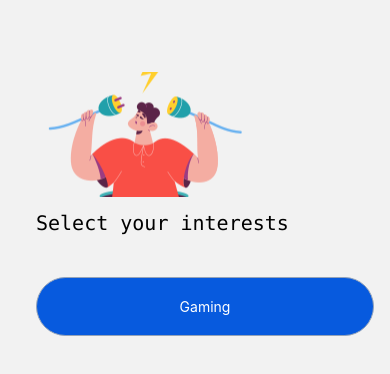
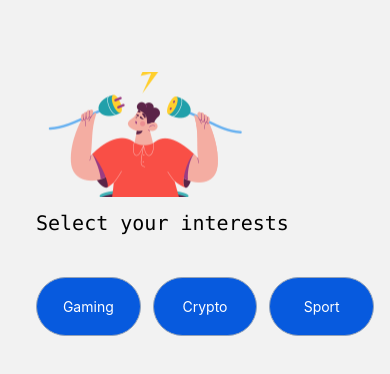
Before and after one commit to codewithkevin/StudyMate, a React Native app: screen /interest in a window 390 px wide. Shown: the top 374 px of the page. Built offline with nearby package versions, Linux system fonts and the light colour scheme; no server answers.

Commit message:
Created Sport Function

```diff
--- a/Context/ProfileContext/InterestContext.jsx
+++ b/Context/ProfileContext/InterestContext.jsx
@@ -7,6 +7,8 @@ const InterestContextProvider = (props) => {
   const initialState = [];
   const [interest, setInterest] = useState([]);
   const [game, setGame] = useState(false);
+  const [crypto, setCrypto] = useState(false);
+  const [sport, setSport] = useState(false);
 
   function gamefun(event) {
     event.preventDefault();
@@ -23,7 +25,45 @@ const InterestContextProvider = (props) => {
     }
   }
 
-  const values = { game, interest, gamefun };
+  function cryptofun(event) {
+    event.preventDefault();
+    if (crypto == true) {
+      setCrypto((current) => !current);
+      setInterest((current) => [...current, "crypto"]);
+    } else {
+      setCrypto((current) => !current);
+      setInterest((current) =>
+        current.filter((element) => {
+          return element !== "crypto";
+        })
+      );
+    }
+  }
+
+  function sportfun(event) {
+    event.preventDefault();
+    if (sport == true) {
+      setSport((current) => !current);
+      setInterest((current) => [...current, "sport"]);
+    } else {
+      setSport((current) => !current);
+      setInterest((current) =>
+        current.filter((element) => {
+          return element !== "sport";
+        })
+      );
+    }
+  }
+
+  const values = {
+    game,
+    interest,
+    gamefun,
+    cryptofun,
+    crypto,
+    sportfun,
+    sport,
+  };
 
   return (
     <InterestContext.Provider value={values}>
--- a/Screens/ProfileSetup/UserInterest.jsx
+++ b/Screens/ProfileSetup/UserInterest.jsx
@@ -3,7 +3,8 @@ import React, { useContext } from "react";
 import { InterestContext } from "./../../Context/ProfileContext/InterestContext";
 
 const UserInterest = () => {
-  const { game, interest, gamefun } = useContext(InterestContext);
+  const { game, interest, gamefun, cryptofun, crypto, sportfun, sport } =
+    useContext(InterestContext);
 
   console.log(interest);
 
@@ -22,7 +23,7 @@ const UserInterest = () => {
         </Text>
       </View>
 
-      <View className="flex-row ml-5">
+      <View className="flex-row ml-5 space-x-3">
         <View className="flex-1">
           <TouchableOpacity
             onPress={gamefun}
@@ -30,7 +31,35 @@ const UserInterest = () => {
               game ? "border-slate-400" : "bg-[#075ADE]"
             } p-5  justify-center rounded-full items-center`}
           >
-            <Text className={`${game ? "text-black" : "text-white"}`}>Gaming</Text>
+            <Text className={`${game ? "text-black" : "text-white"}`}>
+              Gaming
+            </Text>
+          </TouchableOpacity>
+        </View>
+
+        <View className="flex-1">
+          <TouchableOpacity
+            onPress={cryptofun}
+            className={`border border-slate-400 ${
+              crypto ? "border-slate-400" : "bg-[#075ADE]"
+            } p-5  justify-center rounded-full items-center`}
+          >
+            <Text className={`${crypto ? "text-black" : "text-white"}`}>
+              Crypto
+            </Text>
+          </TouchableOpacity>
+        </View>
+
+        <View className="flex-1">
+          <TouchableOpacity
+            onPress={sportfun}
+            className={`border border-slate-400 ${
+              sport ? "border-slate-400" : "bg-[#075ADE]"
+            } p-5  justify-center rounded-full items-center`}
+          >
+            <Text className={`${sport ? "text-black" : "text-white"}`}>
+              Sport
+            </Text>
           </TouchableOpacity>
         </View>
       </View>
```
